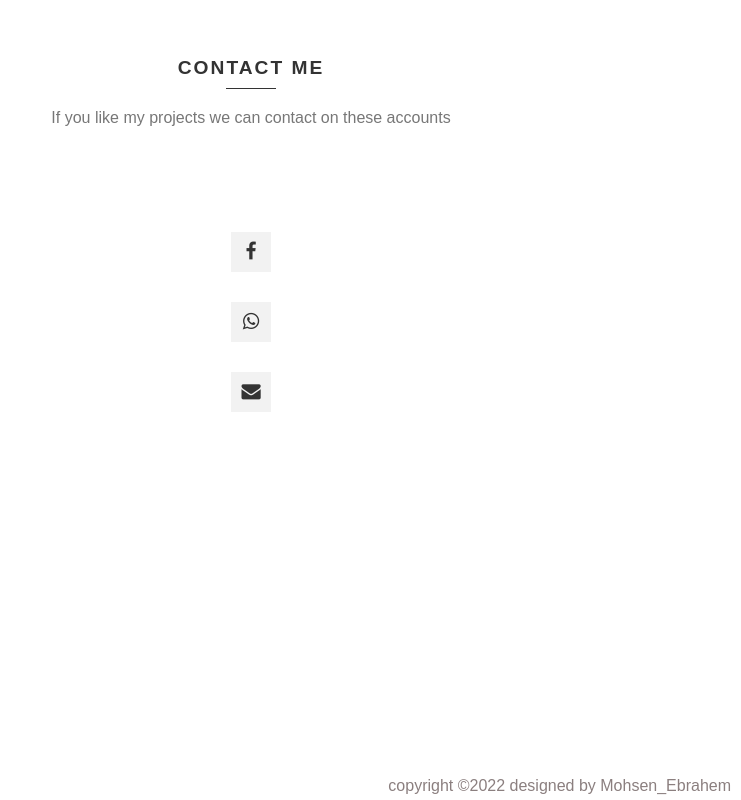
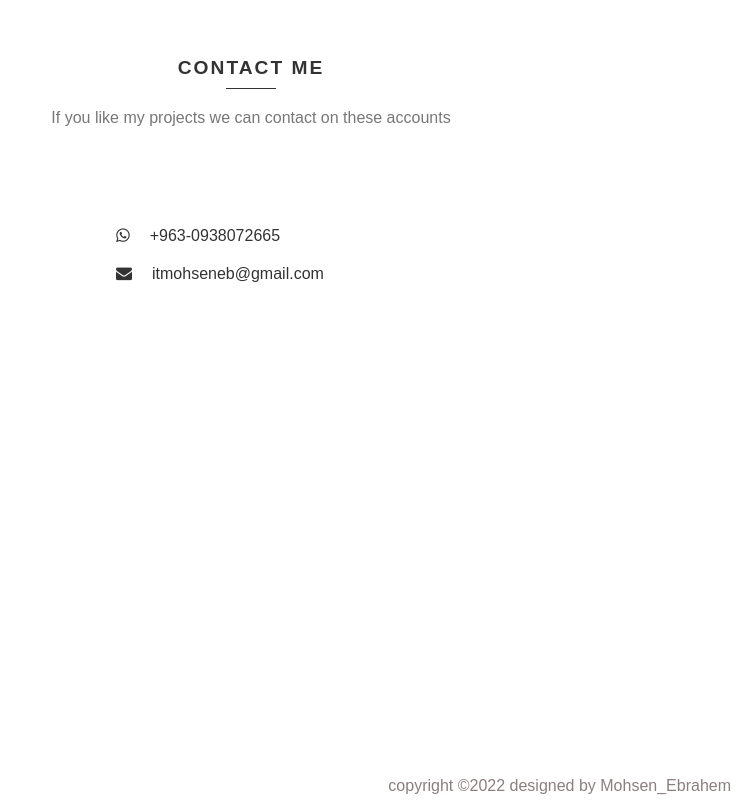
Before and after one commit to mohsen-ebrahem/Portfolio, a plain HTML site: page index.html in a window 1280 px wide. Shown: the part 3443-4243 px from the top of the page, without its empty margins (539-1280 px from the left). Drawn offline with Linux system fonts and the light colour scheme.

Commit message:
This is my portfolio

```diff
--- a/index.html
+++ b/index.html
@@ -149,21 +149,13 @@
     </div>
     <div class="content">
         <ul class="socialMedia">
-            <li>
-                <!-- <a href="#"><i class="fa fa-facebook" aria-hidden="true"></i></a> -->
-                <!-- <i class="fa fa-facebook" aria-hidden="true"></i><text>https/facebook.com/mohsen-ebrahem</text> -->
-                <a href="#"><i class="fa fa-facebook" aria-hidden="true"></i></a>
-            </li>
-            <li>
-                <!-- <a href="#"><i class="fa fa-whatsapp" aria-hidden="true"></i></a> -->
-                <!-- <i class="fa fa-whatsapp" aria-hidden="true"></i><text>+963-0938072665</text> -->
-                <a href="https://wa.me/qr/HDF33YIMQIQWB1"><i class="fa fa-whatsapp" aria-hidden="true"></i></a>
-            </li>
 
             <li>
-                <!-- <a href="#"><i class="fa fa-envelope" aria-hidden="true"></i></a> -->
-                <!-- <i class="fa fa-envelope" aria-hidden="true"></i><text>itmohseneb@gmail.com</text> -->
-                <a href="itmohseneb@gmail.com"><i class="fa fa-envelope" aria-hidden="true"></i></a>
+                  <i class="fa fa-whatsapp" aria-hidden="true"></i><text>+963-0938072665</text>
+                </li>
+
+            <li>
+                  <i class="fa fa-envelope" aria-hidden="true"></i><text>itmohseneb@gmail.com</text>
             </li>
             </ul>
     </div>
--- a/style.css
+++ b/style.css
@@ -404,14 +404,14 @@ display: flex;
 
 .contact .socialMedia{
     position: relative;
-    align-items: center;
+    /* align-items: center; */
     bottom: 20px;
     display: flex;
     flex-direction: column;
 }
 
 .contact .socialMedia li{
-
+   margin-left: 35%;
     list-style: none;
     margin-top: 20px;
 }
```
